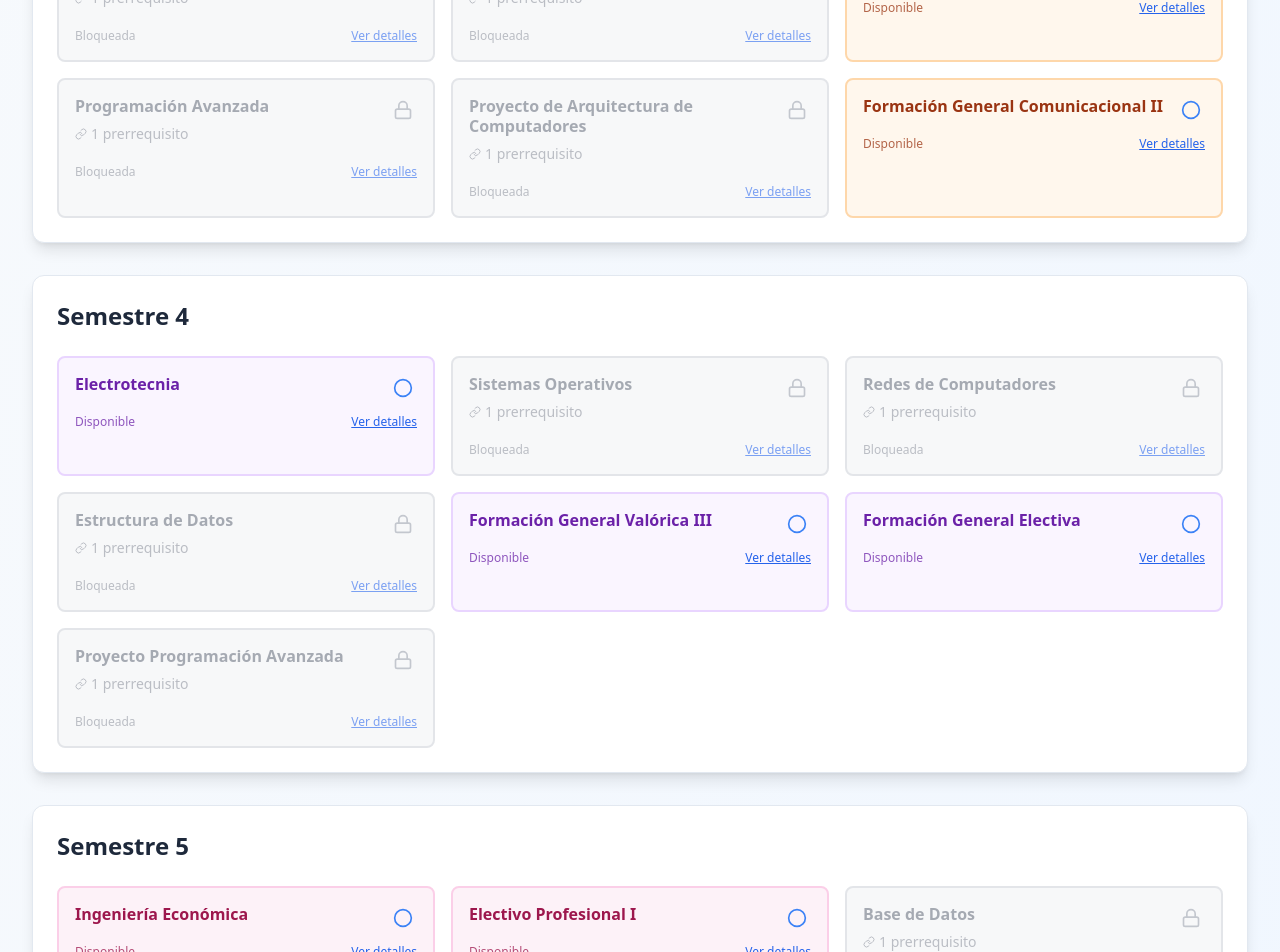
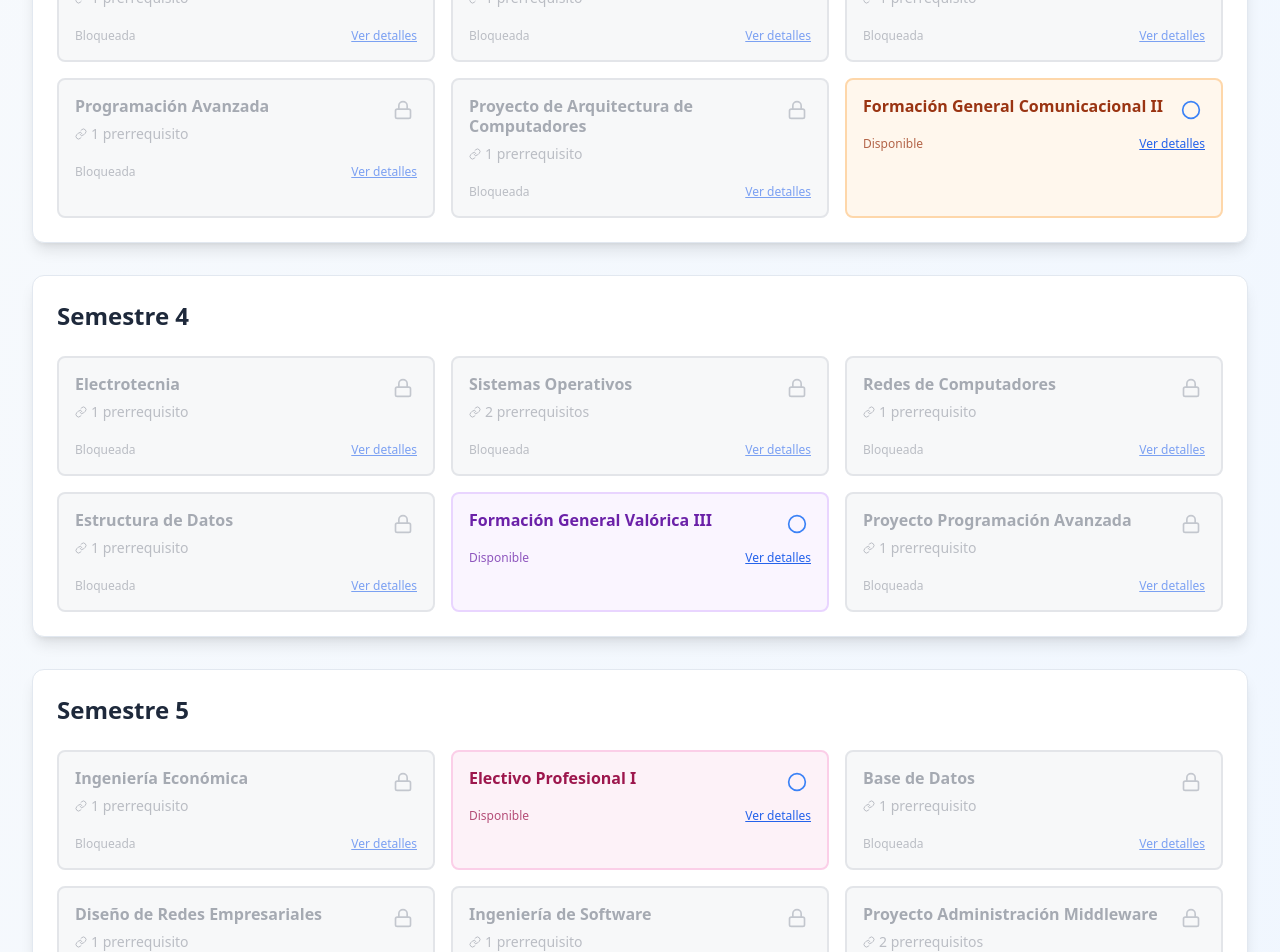
Before and after one commit to Mayisus06/Malla_Curricular_ingeneria_informatica_ucn, a React (Vite) app: page / in a window 1280 px wide. Shown: the part 1540-2492 px from the top of the page. Built offline with nearby package versions, Linux system fonts and the light colour scheme.

Commit message:
final de ramos

```diff
--- a/src/data/curriculumData.ts
+++ b/src/data/curriculumData.ts
@@ -11,9 +11,10 @@ export const curriculumData: Record<number, Semester> = {
       { name: 'Álgebra I', prerequisites: [], semester: 1 },
       { name: 'Química General', prerequisites: [], semester: 1 },
       { name: 'Formación General Comunicacional I', prerequisites: [], semester: 1 },
-      { name: 'Formación General Globalización', prerequisites: [], semester: 1 },
+      { name: 'Inglés I', prerequisites: [], semester: 1 }, // Agregado aquí
       { name: 'Formación General Valórica I', prerequisites: [], semester: 1 },
       { name: 'Proyecto Introducción a la Ingeniería', prerequisites: [], semester: 1 }
+      // { name: 'Formación General Globalización', prerequisites: [], semester: 1 }, // Eliminado según indicación
     ]
   },
   2: {
@@ -22,12 +23,12 @@ export const curriculumData: Record<number, Semester> = {
     bgColor: 'bg-blue-50',
     borderColor: 'border-blue-200',
     subjects: [
-      { name: 'Física I', prerequisites: [], semester: 2 },
+      { name: 'Física I', prerequisites: ['Cálculo I'], semester: 2 },
       { name: 'Cálculo II', prerequisites: ['Cálculo I'], semester: 2 },
       { name: 'Álgebra II', prerequisites: ['Álgebra I'], semester: 2 },
-      { name: 'Programación', prerequisites: ['Álgebra I'], semester: 2 },
-      { name: 'Formación General Valórica II', prerequisites: [], semester: 2 },
-      { name: 'Formación General Globalización', prerequisites: [], semester: 2 }
+      { name: 'Programación', prerequisites: [], semester: 2 },
+      { name: 'Formación General Valórica II', prerequisites: ['Formación General Valórica I'], semester: 2 }, // Corregido aquí
+      { name: 'Inglés II', prerequisites: ['Inglés I'], semester: 2 }
     ]
   },
   3: {
@@ -38,9 +39,9 @@ export const curriculumData: Record<number, Semester> = {
     subjects: [
       { name: 'Física II', prerequisites: ['Física I'], semester: 3 },
       { name: 'Estadística', prerequisites: ['Cálculo II'], semester: 3 },
-      { name: 'Arquitectura de Computadores', prerequisites: [], semester: 3 },
+      { name: 'Arquitectura de Computadores', prerequisites: ['Álgebra II'], semester: 3 },
       { name: 'Programación Avanzada', prerequisites: ['Programación'], semester: 3 },
-      { name: 'Proyecto de Arquitectura de Computadores', prerequisites: ['Arquitectura de Computadores'], semester: 3 },
+      { name: 'Proyecto de Arquitectura de Computadores', prerequisites: ['Programación'], semester: 3 }, // Corregido aquí
       { name: 'Formación General Comunicacional II', prerequisites: [], semester: 3 }
     ]
   },
@@ -50,13 +51,16 @@ export const curriculumData: Record<number, Semester> = {
     bgColor: 'bg-purple-50',
     borderColor: 'border-purple-200',
     subjects: [
-      { name: 'Electrotecnia', prerequisites: [], semester: 4 },
-      { name: 'Sistemas Operativos', prerequisites: ['Programación'], semester: 4 },
+      { name: 'Electrotecnia', prerequisites: ['Física II'], semester: 4 },
+      {
+        name: 'Sistemas Operativos',
+        prerequisites: ['Proyecto de Arquitectura de Computadores', 'Arquitectura de Computadores'],
+        semester: 4
+      },
       { name: 'Redes de Computadores', prerequisites: ['Sistemas Operativos'], semester: 4 },
       { name: 'Estructura de Datos', prerequisites: ['Programación Avanzada'], semester: 4 },
       { name: 'Formación General Valórica III', prerequisites: [], semester: 4 },
-      { name: 'Formación General Electiva', prerequisites: [], semester: 4 },
-      { name: 'Proyecto Programación Avanzada', prerequisites: ['Programación'], semester: 4 }
+      { name: 'Proyecto Programación Avanzada', prerequisites: ['Programación Avanzada'], semester: 4 } // Corregido aquí
     ]
   },
   5: {
@@ -65,12 +69,16 @@ export const curriculumData: Record<number, Semester> = {
     bgColor: 'bg-pink-50',
     borderColor: 'border-pink-200',
     subjects: [
-      { name: 'Ingeniería Económica', prerequisites: [], semester: 5 },
+      { name: 'Ingeniería Económica', prerequisites: ['Cálculo II'], semester: 5 }, // Corregido aquí
       { name: 'Electivo Profesional I', prerequisites: [], semester: 5 },
-      { name: 'Base de Datos', prerequisites: ['Programación'], semester: 5 },
+      { name: 'Base de Datos', prerequisites: ['Estructura de Datos'], semester: 5 },
       { name: 'Diseño de Redes Empresariales', prerequisites: ['Redes de Computadores'], semester: 5 },
       { name: 'Ingeniería de Software', prerequisites: ['Estructura de Datos'], semester: 5 },
-      { name: 'Proyecto Administración Middleware', prerequisites: ['Base de Datos'], semester: 5 }
+      {
+        name: 'Proyecto Administración Middleware',
+        prerequisites: ['Sistemas Operativos', 'Redes de Computadores'],
+        semester: 5
+      }
     ]
   },
   6: {
@@ -80,13 +88,21 @@ export const curriculumData: Record<number, Semester> = {
     borderColor: 'border-indigo-200',
     subjects: [
       { name: 'Electivo Profesional II', prerequisites: [], semester: 6 },
-      { name: 'Diseño, Ingeniería e Innovación', prerequisites: [], semester: 6 },
-      { name: 'Sistemas de Información', prerequisites: ['Base de Datos'], semester: 6 },
-      { name: 'Desarrollo de Soluciones Móviles', prerequisites: ['Programación Avanzada'], semester: 6 },
+      { name: 'Diseño, Ingeniería e Innovación', prerequisites: ['Proyecto Introducción a la Ingeniería'], semester: 6 },
+      { name: 'Sistemas de Información', prerequisites: ['Redes de Computadores', 'Base de Datos'], semester: 6 },
+      { name: 'Desarrollo de Soluciones Móviles', prerequisites: ['Ingeniería de Software'], semester: 6 },
       { name: 'Emprendimiento', prerequisites: [], semester: 6 },
-      { name: 'Ética y Moral Profesional', prerequisites: [], semester: 6 },
-      { name: 'Proyecto Redes de Computadores', prerequisites: ['Diseño de Redes Empresariales'], semester: 6 },
-      { name: 'Práctica Pre Profesional', prerequisites: ['créditos mínimos aprobados'], semester: 6 }
+      { name: 'Ética y Moral Profesional', prerequisites: ['Formación General Valórica III'], semester: 6 },
+      {
+        name: 'Proyecto Redes de Computadores',
+        prerequisites: ['Diseño de Redes Empresariales', 'Proyecto Administración Middleware'], // Corregido aquí
+        semester: 6
+      },
+      {
+        name: 'Práctica Pre Profesional',
+        prerequisites: ['Proyecto Administración Middleware', 'Base de Datos', 'Ingeniería de Software'], // Corregido aquí
+        semester: 6
+      }
     ]
   },
   7: {
@@ -97,10 +113,18 @@ export const curriculumData: Record<number, Semester> = {
     subjects: [
       { name: 'Electivo Profesional III', prerequisites: [], semester: 7 },
       { name: 'Electivo Profesional IV', prerequisites: [], semester: 7 },
-      { name: 'Internet de las Cosas', prerequisites: ['Redes de Computadores'], semester: 7 },
-      { name: 'Seguridad TI', prerequisites: ['Redes de Computadores'], semester: 7 },
-      { name: 'TIC en Procesos Industriales', prerequisites: [], semester: 7 },
-      { name: 'Proyecto Desarrollo e Integración de Soluciones', prerequisites: ['Ingeniería de Software'], semester: 7 }
+      {
+        name: 'Internet de las Cosas',
+        prerequisites: ['Electrotecnia', 'Diseño, Ingeniería e Innovación', 'Programación'], // Corregido aquí
+        semester: 7
+      },
+      { name: 'Seguridad TI', prerequisites: ['Diseño de Redes Empresariales'], semester: 7 },
+      { name: 'TIC en Procesos Industriales', prerequisites: ['Electrotecnia'], semester: 7 },
+      {
+        name: 'Proyecto Desarrollo e Integración de Soluciones',
+        prerequisites: ['Desarrollo de Soluciones Móviles'], // Corregido aquí
+        semester: 7
+      }
     ]
   },
   8: {
```
